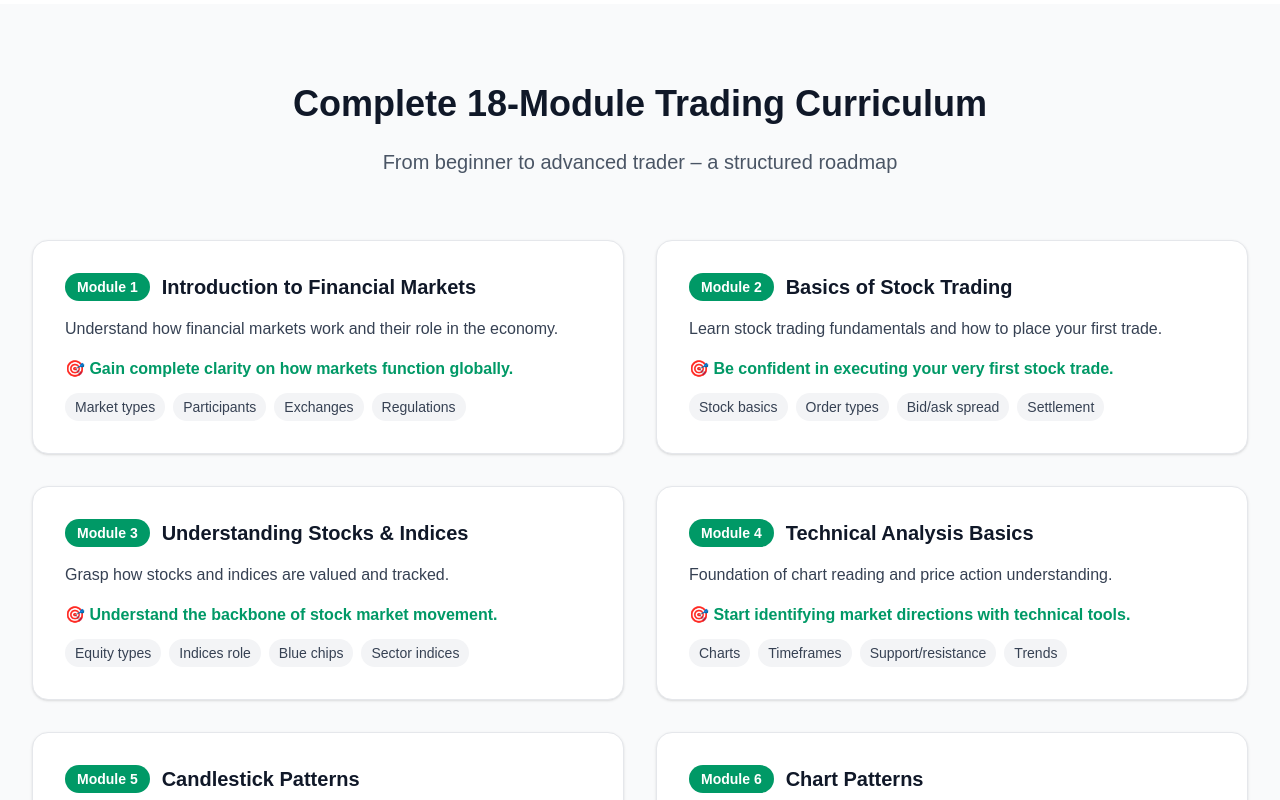
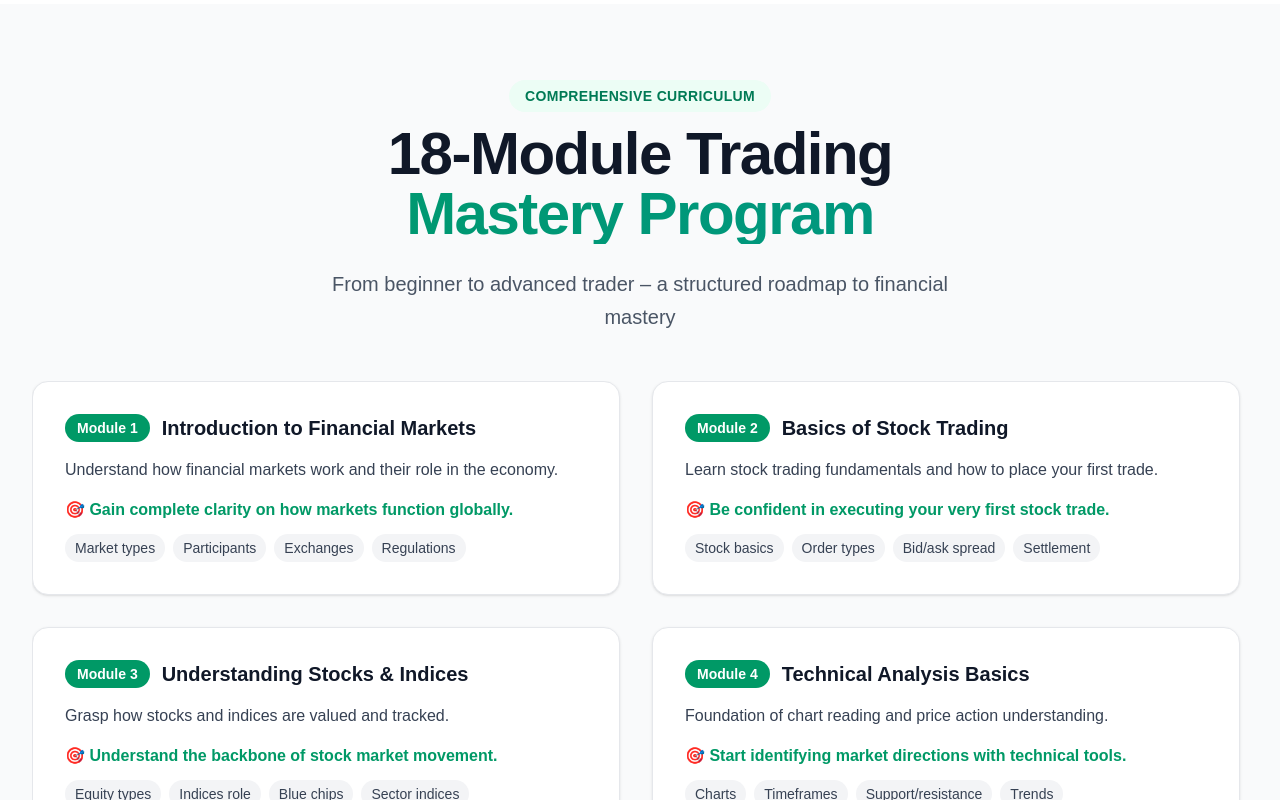
Before and after one commit to muntasir-developer/Price-Lesson, a Next.js app: page /courses in a window 1280 px wide. Shown: the part 3600-4400 px from the top of the page. Built offline with nearby package versions, Linux system fonts and the light colour scheme.

Commit message:
Add some changes

```diff
--- a/src/app/courses/page.tsx
+++ b/src/app/courses/page.tsx
@@ -704,17 +704,26 @@ export default function TradingCourseLanding() {
         >
           <div className="max-w-7xl mx-auto">
             {/* Heading */}
-            <div className="text-center mb-12 sm:mb-16">
-              <h2 className="text-3xl sm:text-4xl font-bold mb-4 sm:mb-6 text-gray-900">
-                Complete 18-Module Trading Curriculum
+            <div className="text-center mb-8 sm:mb-12">
+              <div className="inline-block mb-4">
+                <span className="bg-emerald-50 text-emerald-700 px-4 py-2 rounded-full text-sm font-semibold tracking-wide">
+                  COMPREHENSIVE CURRICULUM
+                </span>
+              </div>
+              <h2 className="text-4xl sm:text-5xl lg:text-6xl font-bold mb-4 sm:mb-6 text-gray-900 tracking-tight">
+                18-Module Trading
+                <span className="block text-transparent bg-clip-text bg-gradient-to-r from-emerald-600 to-teal-600">
+                  Mastery Program
+                </span>
               </h2>
-              <p className="text-lg sm:text-xl text-gray-600 max-w-2xl mx-auto">
-                From beginner to advanced trader – a structured roadmap
-              </p>
-            </div>
-
-            {/* Grid */}
-            <div className="grid grid-cols-1 md:grid-cols-2 gap-6 sm:gap-8">
+              <p className="text-lg sm:text-xl text-gray-600 max-w-2xl mx-auto leading-relaxed">
+                From beginner to advanced trader – a structured roadmap to
+                financial mastery
+              </p>
+            </div>
+            {/* Scrollable Grid Container */}
+            <div className="max-h-[400px] sm:max-h-[500px] lg:max-h-[600px] overflow-y-auto pr-2 scrollbar-thin">
+              <div className="grid grid-cols-1 md:grid-cols-2 gap-4 sm:gap-6 lg:gap-8">
                 {[
                   {
                     module: "Module 1",
@@ -755,7 +764,8 @@ export default function TradingCourseLanding() {
                       "Blue chips",
                       "Sector indices",
                     ],
-                  outcome: "Understand the backbone of stock market movement.",
+                    outcome:
+                      "Understand the backbone of stock market movement.",
                   },
                   {
                     module: "Module 4",
@@ -776,21 +786,28 @@ export default function TradingCourseLanding() {
                     title: "Candlestick Patterns",
                     description:
                       "Learn how candlesticks reveal market psychology.",
-                  highlights: ["Doji", "Hammer", "Engulfing", "Shooting star"],
+                    highlights: [
+                      "Doji",
+                      "Hammer",
+                      "Engulfing",
+                      "Shooting star",
+                    ],
                     outcome:
                       "Decode trader emotions directly from candlestick charts.",
                   },
                   {
                     module: "Module 6",
                     title: "Chart Patterns",
-                  description: "Recognize reversal and continuation patterns.",
+                    description:
+                      "Recognize reversal and continuation patterns.",
                     highlights: [
                       "Head & Shoulders",
                       "Triangles",
                       "Flags",
                       "Double tops/bottoms",
                     ],
-                  outcome: "Spot major trend changes before they fully unfold.",
+                    outcome:
+                      "Spot major trend changes before they fully unfold.",
                   },
                   {
                     module: "Module 7",
@@ -817,7 +834,8 @@ export default function TradingCourseLanding() {
                       "Pullbacks",
                       "Market structure",
                     ],
-                  outcome: "Trade confidently with pure market price behavior.",
+                    outcome:
+                      "Trade confidently with pure market price behavior.",
                   },
                   {
                     module: "Module 9",
@@ -897,7 +915,8 @@ export default function TradingCourseLanding() {
                       "Spreads",
                       "Protective strategies",
                     ],
-                  outcome: "Profit from clear market directions using options.",
+                    outcome:
+                      "Profit from clear market directions using options.",
                   },
                   {
                     module: "Module 15",
@@ -986,6 +1005,7 @@ export default function TradingCourseLanding() {
                     </div>
                   </div>
                 ))}
+              </div>
             </div>
           </div>
         </section>
```
Lines whose indentation alone changed are shown as unchanged.
